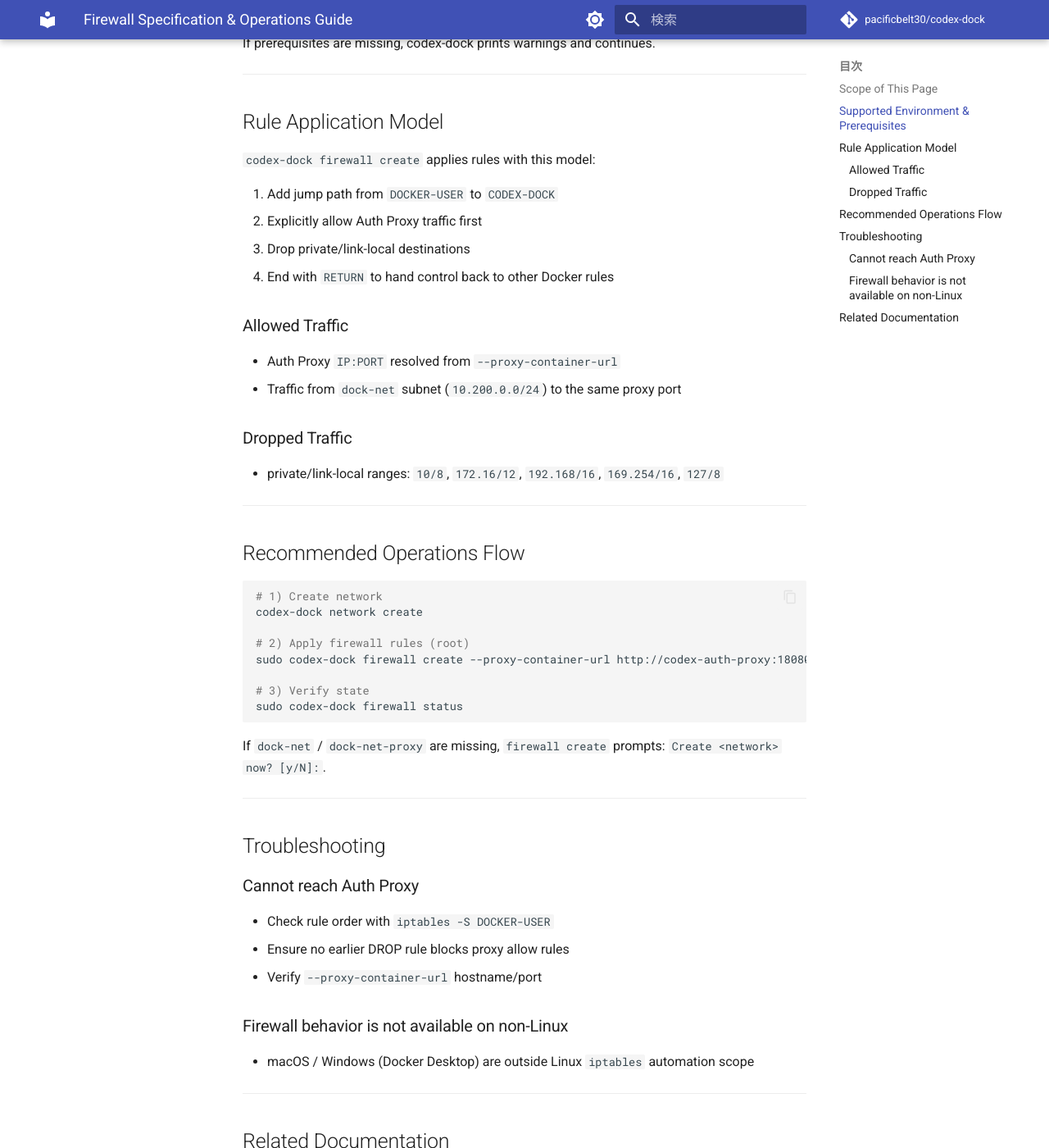
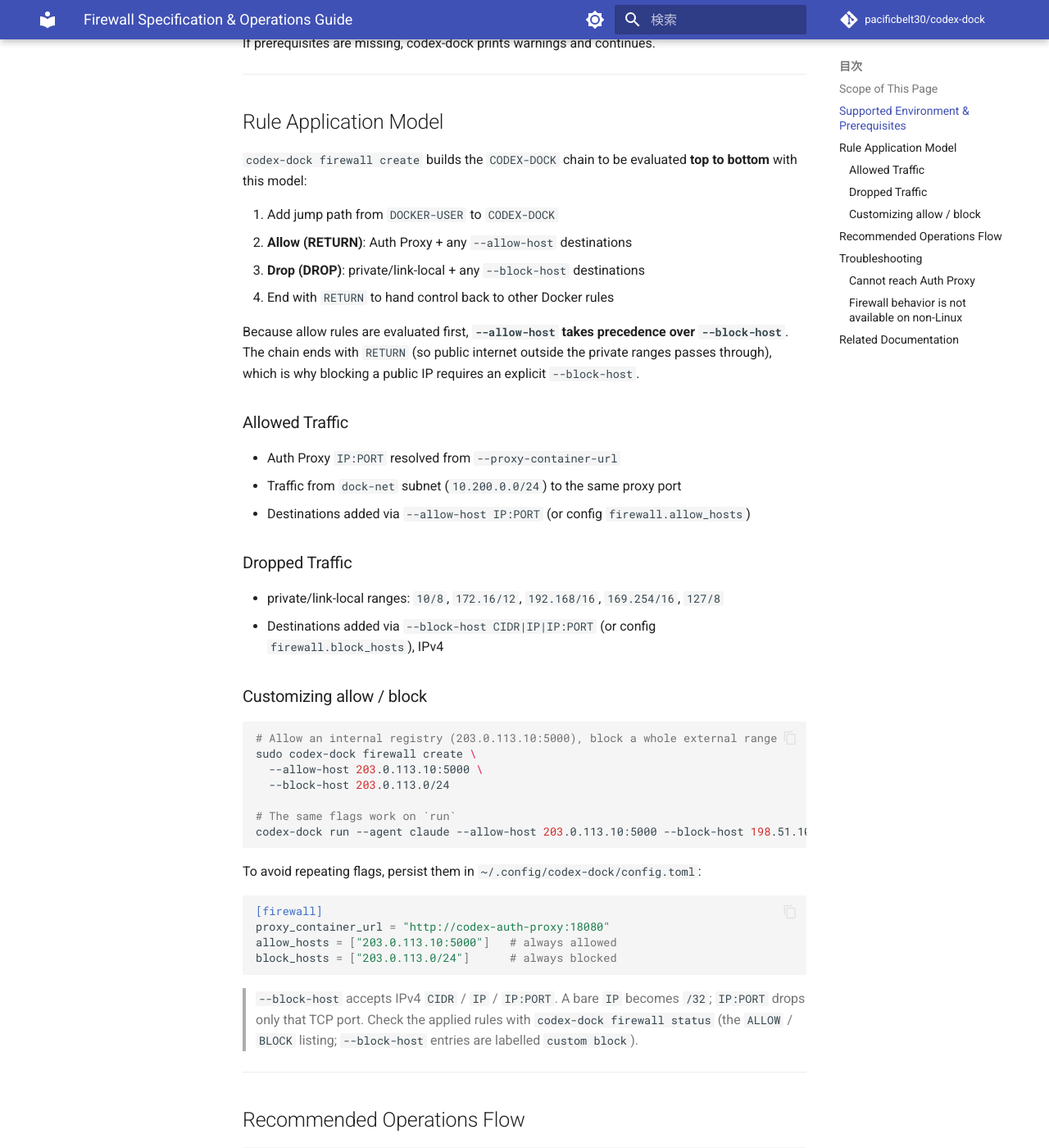
Before and after one commit to pacificbelt30/sandbox-codex, an MkDocs documentation site: the page built from doc/en/firewall.md, in a window 1280 px wide and 1400 px high, scrolled down 758 px. Shown: the whole window at 82% size. Built offline with MkDocs 1.6.1 and Material for MkDocs 9.7.7, drawn with Linux system fonts in a browser that asks for light colours; comment, search, counter and statistics services are not loaded.

Commit message:
firewall: assert chain ordering and document allow/block customization
- Strengthen the Apply test to assert the CODEX-DOCK evaluation order
  (allow RETURN -> private DROP -> custom block DROP -> final RETURN),
  which is the invariant that makes --allow-host win over --block-host and
  still lets a public IP be blocked. Avoid a staticcheck QF1001 finding.
- Expand the JA/EN firewall guides with an allow/block customization
  section: precedence, accepted --block-host forms, and config persistence.

Verified end-to-end against the built binary: --help lists the flags;
invalid --allow-host/--block-host (incl. IPv6) fail fast with clear errors
before any Docker call; valid values and config.toml allow_hosts/block_hosts
pass validation; a CLI --block-host overrides config block_hosts.

Co-Authored-By: Claude Opus 4.8 <noreply@anthropic.com>
Claude-Session: https://claude.ai/code/session_01LPw64TZMzas7eoniGsxx4S

````diff
--- a/doc/en/firewall.md
+++ b/doc/en/firewall.md
@@ -28,21 +28,55 @@ If prerequisites are missing, codex-dock prints warnings and continues.
 
 ## Rule Application Model
 
-`codex-dock firewall create` applies rules with this model:
+`codex-dock firewall create` builds the `CODEX-DOCK` chain to be evaluated
+**top to bottom** with this model:
 
 1. Add jump path from `DOCKER-USER` to `CODEX-DOCK`
-2. Explicitly allow Auth Proxy traffic first
-3. Drop private/link-local destinations
+2. **Allow (RETURN)**: Auth Proxy + any `--allow-host` destinations
+3. **Drop (DROP)**: private/link-local + any `--block-host` destinations
 4. End with `RETURN` to hand control back to other Docker rules
+
+Because allow rules are evaluated first, **`--allow-host` takes precedence over
+`--block-host`**. The chain ends with `RETURN` (so public internet outside the
+private ranges passes through), which is why blocking a public IP requires an
+explicit `--block-host`.
 
 ### Allowed Traffic
 
 - Auth Proxy `IP:PORT` resolved from `--proxy-container-url`
 - Traffic from `dock-net` subnet (`10.200.0.0/24`) to the same proxy port
+- Destinations added via `--allow-host IP:PORT` (or config `firewall.allow_hosts`)
 
 ### Dropped Traffic
 
 - private/link-local ranges: `10/8`, `172.16/12`, `192.168/16`, `169.254/16`, `127/8`
+- Destinations added via `--block-host CIDR|IP|IP:PORT` (or config `firewall.block_hosts`), IPv4
+
+### Customizing allow / block
+
+```bash
+# Allow an internal registry (203.0.113.10:5000), block a whole external range
+sudo codex-dock firewall create \
+  --allow-host 203.0.113.10:5000 \
+  --block-host 203.0.113.0/24
+
+# The same flags work on `run`
+codex-dock run --agent claude --allow-host 203.0.113.10:5000 --block-host 198.51.100.9:443
+```
+
+To avoid repeating flags, persist them in `~/.config/codex-dock/config.toml`:
+
+```toml
+[firewall]
+proxy_container_url = "http://codex-auth-proxy:18080"
+allow_hosts = ["203.0.113.10:5000"]   # always allowed
+block_hosts = ["203.0.113.0/24"]      # always blocked
+```
+
+> `--block-host` accepts IPv4 `CIDR` / `IP` / `IP:PORT`. A bare `IP` becomes
+> `/32`; `IP:PORT` drops only that TCP port. Check the applied rules with
+> `codex-dock firewall status` (the `ALLOW` / `BLOCK` listing; `--block-host`
+> entries are labelled `custom block`).
 
 ---
 
````
Also changed, not shown: doc/firewall.md (+36 -3 lines), 1 other file.
